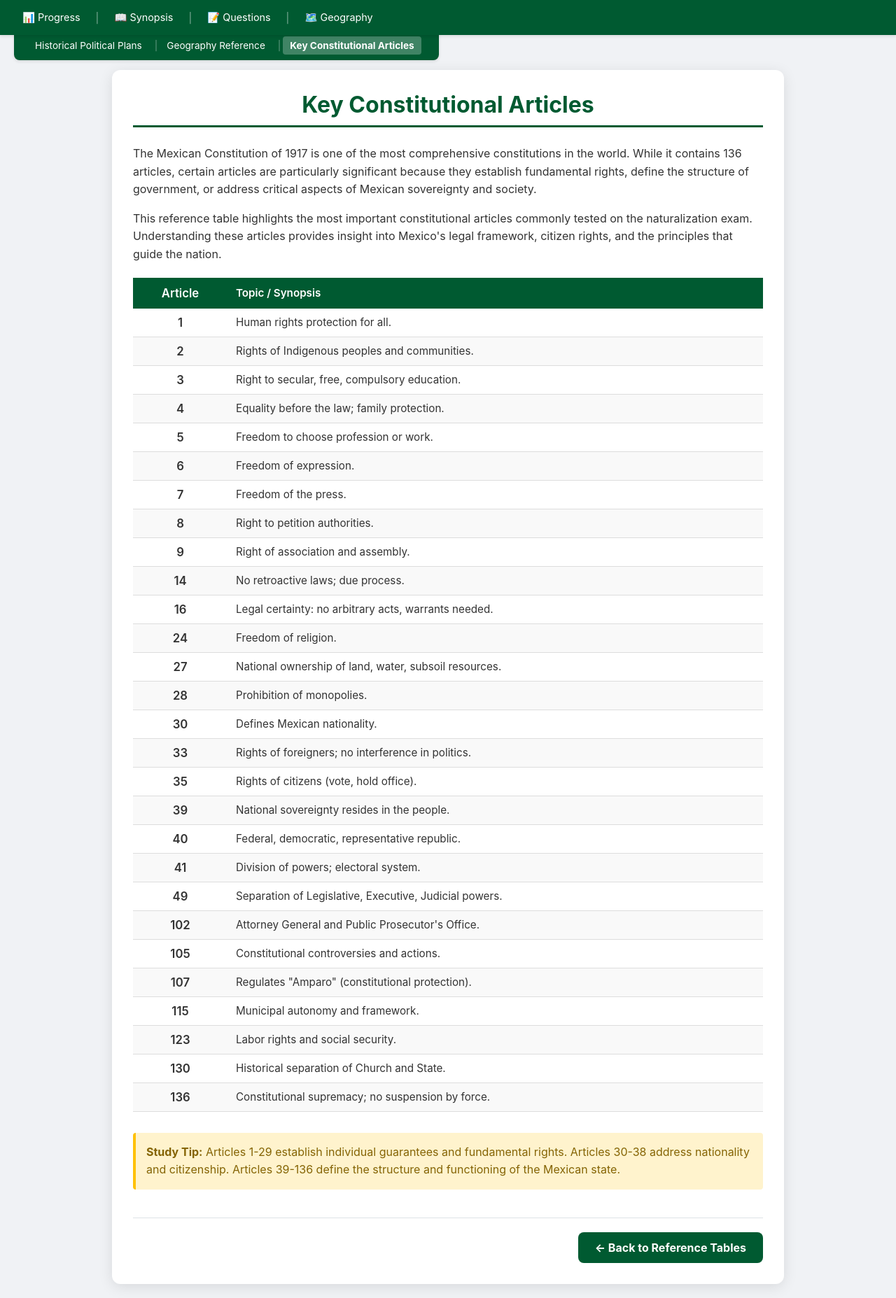
After one commit to AlmostInteractive/Mexico-Naturalization-Study-Tool, a Flask app: page /synopsis_reference3 in a window 1280 px wide. The commit adds this page. Shown: the whole page at 70% size. Run offline with Flask 3, Linux system fonts and the light colour scheme.

Commit message:
Chunked the multiline questions (chunks of 5).  Added a Constitution reference table.

```diff
--- a/app.py
+++ b/app.py
@@ -1017,6 +1017,51 @@ def check_and_unlock_archaeological_chunk():
     conn.close()
 
 
+def check_and_unlock_multiline_chunk():
+    """Check if all multiline questions in current chunk are mastered, unlock next if so."""
+    conn = get_db_connection()
+    cursor = conn.cursor()
+
+    # Get current max unlocked chunk
+    cursor.execute('SELECT max_unlocked_multiline_chunk FROM user_progress WHERE id = 1')
+    result = cursor.fetchone()
+    max_chunk = result['max_unlocked_multiline_chunk'] if result else 1
+
+    # Get all multiline questions in currently unlocked chunks
+    cursor.execute('''
+        SELECT mq.id
+        FROM multiline_questions mq
+        WHERE mq.chunk_number <= ?
+    ''', (max_chunk,))
+
+    all_questions = cursor.fetchall()
+    total_in_set = len(all_questions)
+
+    # Count questions that are mastered
+    qualified_questions = 0
+    for question in all_questions:
+        if is_multiline_question_mastered(question['id'], cursor):
+            qualified_questions += 1
+
+    # Unlock next chunk if ALL questions are mastered
+    if qualified_questions == total_in_set:
+        # Get total chunks available
+        cursor.execute('SELECT MAX(chunk_number) FROM multiline_questions')
+        max_available_chunk = cursor.fetchone()[0] or 1
+
+        # Only unlock next chunk if we haven't reached the maximum
+        if max_chunk < max_available_chunk:
+            new_max_chunk = max_chunk + 1
+            cursor.execute('''
+                UPDATE user_progress
+                SET max_unlocked_multiline_chunk = ?
+                WHERE id = 1
+            ''', (new_max_chunk,))
+            conn.commit()
+
+    conn.close()
+
+
 # --- Geography Routes ---
 @app.route('/geography')
 def geography_redirect():
@@ -2340,12 +2385,48 @@ def update_multiline_stats(item_id, is_correct):
     conn.close()
 
 
+def is_multiline_question_mastered(question_id, cursor):
+    """Check if all items in a multiline question are mastered (80%+ rolling success rate, 3+ attempts)."""
+    cursor.execute('''
+        SELECT mi.id
+        FROM multiline_items mi
+        WHERE mi.question_id = ?
+    ''', (question_id,))
+
+    items = cursor.fetchall()
+    if not items:
+        return False
+
+    # Check if ALL items are mastered
+    for item in items:
+        cursor.execute('''
+            SELECT times_shown, success_rate
+            FROM multiline_stats
+            WHERE item_id = ?
+        ''', (item['id'],))
+
+        stats = cursor.fetchone()
+        if not stats:
+            return False
+
+        # Must have 3+ attempts and 80%+ success rate
+        if stats['times_shown'] < 3 or stats['success_rate'] < 0.8:
+            return False
+
+    return True
+
+
 def get_weighted_multiline_question(exclude_question_id=None):
     """Select a multiline question using 70/30 strategy: 70% unmastered, 30% mastered."""
     conn = get_db_connection()
     cursor = conn.cursor()
 
-    # Get all multiline questions with their average weight and mastery status
+    # Get current max unlocked chunk
+    cursor.execute('SELECT max_unlocked_multiline_chunk FROM user_progress WHERE id = 1')
+    result = cursor.fetchone()
+    max_chunk = result['max_unlocked_multiline_chunk'] if result else 1
+
+    # Get all multiline questions with their average weight and mastery status (filtered by unlocked chunks)
     cursor.execute('''
         SELECT
             mq.id,
@@ -2357,8 +2438,9 @@ def get_weighted_multiline_question(exclude_question_id=None):
         FROM multiline_questions mq
         JOIN multiline_items mi ON mq.id = mi.question_id
         JOIN multiline_stats ms ON mi.id = ms.item_id
+        WHERE mq.chunk_number <= ?
         GROUP BY mq.id
-    ''')
+    ''', (max_chunk,))
 
     questions = cursor.fetchall()
 
@@ -2508,21 +2590,25 @@ def multiline_quiz():
     options = distractors + [correct_item['item_text']]
     random.shuffle(options)
 
-    # Get stats for chunking display (similar to questions_multi)
-    cursor.execute('SELECT COUNT(*) FROM multiline_questions')
-    total_questions = cursor.fetchone()[0]
-
-    # Count mastered questions (questions where all items have high success rate)
-    cursor.execute('''
-        SELECT COUNT(DISTINCT mq.id)
-        FROM multiline_questions mq
-        JOIN multiline_items mi ON mq.id = mi.question_id
-        JOIN multiline_stats ms ON mi.id = ms.item_id
-        WHERE ms.is_mastered = 1
-        GROUP BY mq.id
-        HAVING COUNT(*) = mq.total_items
-    ''')
-    mastered_count = len(cursor.fetchall())
+    # Get progress stats (chunk-specific)
+    cursor.execute('SELECT max_unlocked_multiline_chunk FROM user_progress WHERE id = 1')
+    result = cursor.fetchone()
+    max_chunk = result['max_unlocked_multiline_chunk'] if result else 1
+
+    # Get total chunks available
+    cursor.execute('SELECT MAX(chunk_number) FROM multiline_questions')
+    total_chunks = cursor.fetchone()[0] or 1
+
+    # Get all questions in currently unlocked chunks
+    cursor.execute('SELECT id FROM multiline_questions WHERE chunk_number <= ?', (max_chunk,))
+    all_questions = cursor.fetchall()
+    total_in_set = len(all_questions)
+
+    # Count mastered questions in unlocked chunks
+    mastered_count = 0
+    for q in all_questions:
+        if is_multiline_question_mastered(q['id'], cursor):
+            mastered_count += 1
 
     conn.close()
 
@@ -2536,8 +2622,10 @@ def multiline_quiz():
         required_correct=question['required_correct'],
         total_items=question['total_items'],
         items_answered=len(items_answered_ids),
-        total_questions=total_questions,
-        mastered_count=mastered_count
+        total_questions=total_in_set,
+        mastered_count=mastered_count,
+        current_chunk=max_chunk,
+        total_chunks=total_chunks
     )
 
 
@@ -2555,6 +2643,9 @@ def record_multiline_answer():
 
     # Update item statistics
     update_multiline_stats(item_id, is_correct)
+
+    # Check if we should unlock the next chunk
+    check_and_unlock_multiline_chunk()
 
     # Get current session data
     list_session_data = session.get('list_session')
@@ -2878,6 +2969,12 @@ def synopsis_reference2():
     return render_geography_reference('synopsis_reference2.html')
 
 
+@app.route('/synopsis_reference3')
+def synopsis_reference3():
+    """Display the Key Constitutional Articles reference table."""
+    return render_template('synopsis_reference3.html')
+
+
 # --- Main execution block ---
 if __name__ == '__main__':
     # Runs the Flask app. 'debug=True' means the server will auto-reload
--- a/templates/synopsis_reference.html
+++ b/templates/synopsis_reference.html
@@ -26,6 +26,8 @@
         <a href="/synopsis_reference1" class="submenu-nav-link">Historical Political Plans</a>
         <span class="submenu-separator">|</span>
         <a href="/synopsis_reference2" class="submenu-nav-link">Geography Reference</a>
+        <span class="submenu-separator">|</span>
+        <a href="/synopsis_reference3" class="submenu-nav-link">Key Constitutional Articles</a>
     </div>
 
     <div class="content-container">
@@ -48,6 +50,10 @@
                 <h3>Geography Reference</h3>
                 <p>Comprehensive state-by-state reference of capitals, Pueblos Mágicos, UNESCO sites, and archaeological sites</p>
             </a>
+            <a href="/synopsis_reference3" class="synopsis-card">
+                <h3>Key Constitutional Articles</h3>
+                <p>Essential articles of the Mexican Constitution covering human rights, government structure, and national sovereignty</p>
+            </a>
         </div>
 
         <div class="next-section">
--- a/templates/synopsis_reference2.html
+++ b/templates/synopsis_reference2.html
@@ -27,6 +27,8 @@
         <a href="/synopsis_reference1" class="submenu-nav-link">Historical Political Plans</a>
         <span class="submenu-separator">|</span>
         <a href="/synopsis_reference2" class="submenu-nav-link active">Geography Reference</a>
+        <span class="submenu-separator">|</span>
+        <a href="/synopsis_reference3" class="submenu-nav-link">Key Constitutional Articles</a>
     </div>
 
     <div class="content-container">
--- /dev/null
+++ b/templates/synopsis_reference3.html
@@ -0,0 +1,236 @@
+<!DOCTYPE html>
+<html lang="es">
+<head>
+    <meta charset="UTF-8">
+    <meta name="viewport" content="width=device-width, initial-scale=1.0">
+    <title>Reference Tables - Key Constitutional Articles</title>
+    <link rel="stylesheet" href="{{ url_for('static', filename='css/common.css') }}">
+    <link rel="stylesheet" href="{{ url_for('static', filename='css/synopsis.css') }}">
+    <style>
+        .constitution-table {
+            width: 100%;
+            border-collapse: collapse;
+            margin: 20px 0;
+            font-size: 0.95em;
+        }
+
+        .constitution-table thead {
+            background-color: #005a31;
+            color: white;
+        }
+
+        .constitution-table th {
+            padding: 12px;
+            text-align: left;
+            font-weight: 600;
+        }
+
+        .constitution-table td {
+            padding: 10px 12px;
+            border-bottom: 1px solid #ddd;
+        }
+
+        .constitution-table tbody tr:hover {
+            background-color: #f5f5f5;
+        }
+
+        .constitution-table tbody tr:nth-child(even) {
+            background-color: #f9f9f9;
+        }
+
+        .article-col {
+            width: 15%;
+            text-align: center !important;
+            font-weight: 600;
+            font-size: 1.1em;
+        }
+
+        .topic-col {
+            width: 85%;
+        }
+
+        @media (max-width: 768px) {
+            .constitution-table {
+                font-size: 0.85em;
+            }
+
+            .constitution-table th,
+            .constitution-table td {
+                padding: 8px 6px;
+            }
+
+            .article-col {
+                width: 20%;
+                font-size: 1em;
+            }
+
+            .topic-col {
+                width: 80%;
+            }
+        }
+    </style>
+</head>
+<body>
+    <!-- Main Menu Bar -->
+    <div class="menu-bar">
+        <div class="menu-left">
+            <a href="/" class="menu-nav-link">📊 Progress</a>
+            <span class="menu-separator">|</span>
+            <a href="/synopsis" class="menu-nav-link">📖 Synopsis</a>
+            <span class="menu-separator">|</span>
+            <a href="/questions_multi" class="menu-nav-link">📝 Questions</a>
+            <span class="menu-separator">|</span>
+            <a href="/geography_states" class="menu-nav-link">🗺️ Geography</a>
+        </div>
+    </div>
+
+    <!-- Third Level Menu (Reference Tables) -->
+    <div class="submenu-bar">
+        <a href="/synopsis_reference1" class="submenu-nav-link">Historical Political Plans</a>
+        <span class="submenu-separator">|</span>
+        <a href="/synopsis_reference2" class="submenu-nav-link">Geography Reference</a>
+        <span class="submenu-separator">|</span>
+        <a href="/synopsis_reference3" class="submenu-nav-link active">Key Constitutional Articles</a>
+    </div>
+
+    <div class="content-container">
+        <h1 class="centered">Key Constitutional Articles</h1>
+
+        <div class="intro-section">
+            <p>The Mexican Constitution of 1917 is one of the most comprehensive constitutions in the world. While it contains 136 articles, certain articles are particularly significant because they establish fundamental rights, define the structure of government, or address critical aspects of Mexican sovereignty and society.</p>
+            <p>This reference table highlights the most important constitutional articles commonly tested on the naturalization exam. Understanding these articles provides insight into Mexico's legal framework, citizen rights, and the principles that guide the nation.</p>
+        </div>
+
+        <table class="constitution-table">
+            <thead>
+                <tr>
+                    <th class="article-col">Article</th>
+                    <th class="topic-col">Topic / Synopsis</th>
+                </tr>
+            </thead>
+            <tbody>
+                <tr>
+                    <td class="article-col">1</td>
+                    <td class="topic-col">Human rights protection for all.</td>
+                </tr>
+                <tr>
+                    <td class="article-col">2</td>
+                    <td class="topic-col">Rights of Indigenous peoples and communities.</td>
+                </tr>
+                <tr>
+                    <td class="article-col">3</td>
+                    <td class="topic-col">Right to secular, free, compulsory education.</td>
+                </tr>
+                <tr>
+                    <td class="article-col">4</td>
+                    <td class="topic-col">Equality before the law; family protection.</td>
+                </tr>
+                <tr>
+                    <td class="article-col">5</td>
+                    <td class="topic-col">Freedom to choose profession or work.</td>
+                </tr>
+                <tr>
+                    <td class="article-col">6</td>
+                    <td class="topic-col">Freedom of expression.</td>
+                </tr>
+                <tr>
+                    <td class="article-col">7</td>
+                    <td class="topic-col">Freedom of the press.</td>
+                </tr>
+                <tr>
+                    <td class="article-col">8</td>
+                    <td class="topic-col">Right to petition authorities.</td>
+                </tr>
+                <tr>
+                    <td class="article-col">9</td>
+                    <td class="topic-col">Right of association and assembly.</td>
+                </tr>
+                <tr>
+                    <td class="article-col">14</td>
+                    <td class="topic-col">No retroactive laws; due process.</td>
+                </tr>
+                <tr>
+                    <td class="article-col">16</td>
+                    <td class="topic-col">Legal certainty: no arbitrary acts, warrants needed.</td>
+                </tr>
+                <tr>
+                    <td class="article-col">24</td>
+                    <td class="topic-col">Freedom of religion.</td>
+                </tr>
+                <tr>
+                    <td class="article-col">27</td>
+                    <td class="topic-col">National ownership of land, water, subsoil resources.</td>
+                </tr>
+                <tr>
+                    <td class="article-col">28</td>
+                    <td class="topic-col">Prohibition of monopolies.</td>
+                </tr>
+                <tr>
+                    <td class="article-col">30</td>
+                    <td class="topic-col">Defines Mexican nationality.</td>
+                </tr>
+                <tr>
+                    <td class="article-col">33</td>
+                    <td class="topic-col">Rights of foreigners; no interference in politics.</td>
+                </tr>
+                <tr>
+                    <td class="article-col">35</td>
+                    <td class="topic-col">Rights of citizens (vote, hold office).</td>
+                </tr>
+                <tr>
+                    <td class="article-col">39</td>
+                    <td class="topic-col">National sovereignty resides in the people.</td>
+                </tr>
+                <tr>
+                    <td class="article-col">40</td>
+                    <td class="topic-col">Federal, democratic, representative republic.</td>
+                </tr>
+                <tr>
+                    <td class="article-col">41</td>
+                    <td class="topic-col">Division of powers; electoral system.</td>
+                </tr>
+                <tr>
+                    <td class="article-col">49</td>
+                    <td class="topic-col">Separation of Legislative, Executive, Judicial powers.</td>
+                </tr>
+                <tr>
+                    <td class="article-col">102</td>
+                    <td class="topic-col">Attorney General and Public Prosecutor's Office.</td>
+                </tr>
+                <tr>
+                    <td class="article-col">105</td>
+                    <td class="topic-col">Constitutional controversies and actions.</td>
+                </tr>
+                <tr>
+                    <td class="article-col">107</td>
+                    <td class="topic-col">Regulates "Amparo" (constitutional protection).</td>
+                </tr>
+                <tr>
+                    <td class="article-col">115</td>
+                    <td class="topic-col">Municipal autonomy and framework.</td>
+                </tr>
+                <tr>
+                    <td class="article-col">123</td>
+                    <td class="topic-col">Labor rights and social security.</td>
+                </tr>
+                <tr>
+                    <td class="article-col">130</td>
+                    <td class="topic-col">Historical separation of Church and State.</td>
+                </tr>
+                <tr>
+                    <td class="article-col">136</td>
+                    <td class="topic-col">Constitutional supremacy; no suspension by force.</td>
+                </tr>
+            </tbody>
+        </table>
+
+        <div class="warning-box" style="margin-top: 30px;">
+            <p style="margin: 0;"><strong>Study Tip:</strong> Articles 1-29 establish individual guarantees and fundamental rights. Articles 30-38 address nationality and citizenship. Articles 39-136 define the structure and functioning of the Mexican state.</p>
+        </div>
+
+        <div class="next-section">
+            <a href="/synopsis_reference">← Back to Reference Tables</a>
+        </div>
+    </div>
+</body>
+</html>
```
Also changed, not shown: templates/multiline.html (+8 -8 lines), templates/synopsis_reference1.html (+8 -0 lines).
